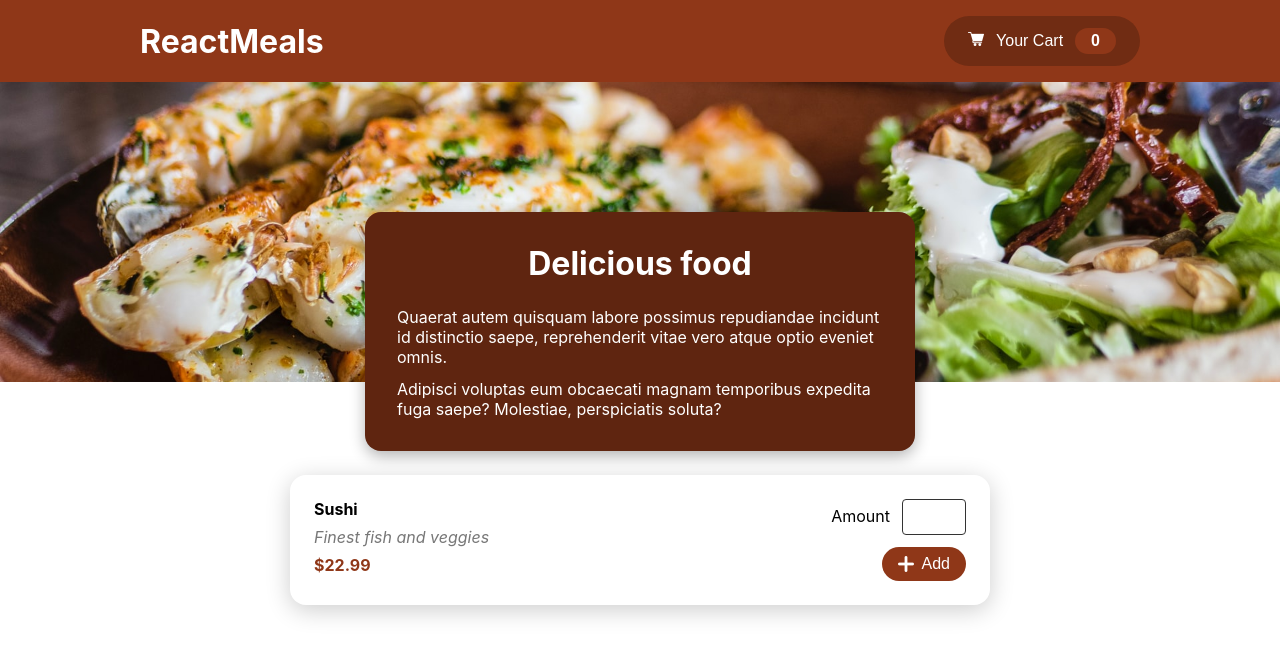
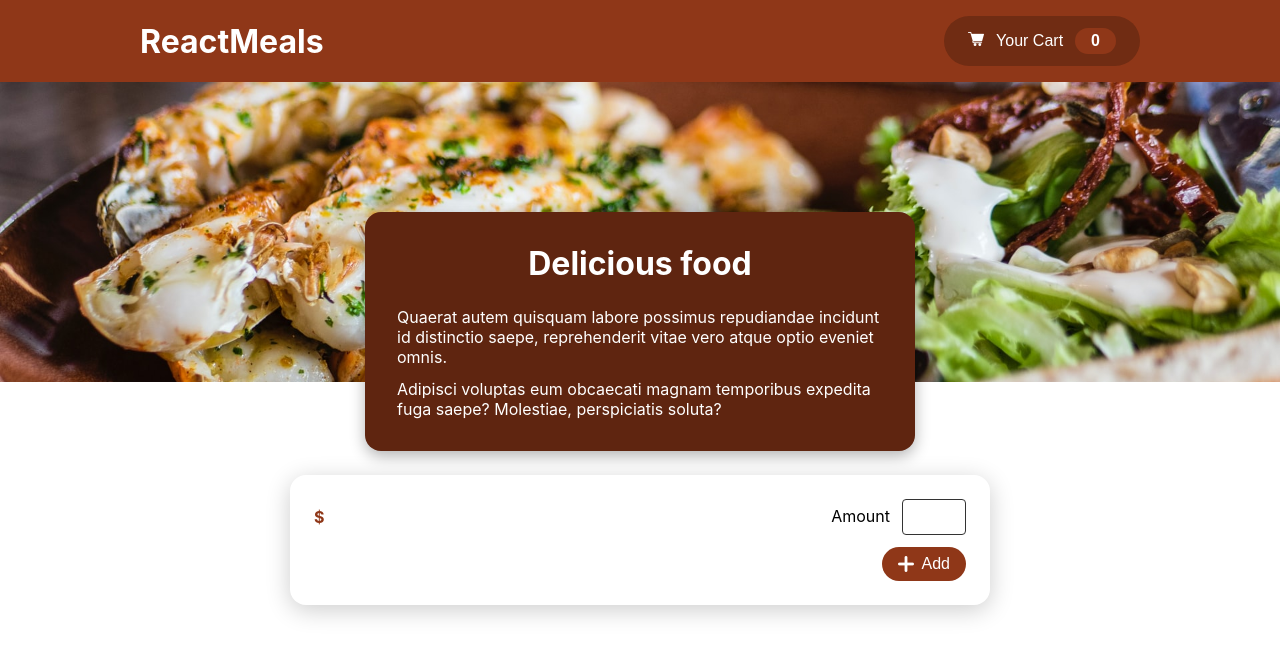
Before and after one commit to kepler003/food-order-app, a React (Create React App) app: page / in a window 1280 px wide. Shown: the top 656 px of the page. Built offline with nearby package versions, Linux system fonts and the light colour scheme.

Commit message:
Add separation & data rendering

```diff
--- a/src/components/MenuRow/MenuRow.js
+++ b/src/components/MenuRow/MenuRow.js
@@ -3,18 +3,18 @@ import Button from '../../UI/Button/Button';
 import Icon from '../../UI/Icon/Icon';
 import cls from './MenuRow.module.css';
 
-const MenuRow = () => {
+const MenuRow = ({ name, description, price, separation }) => {
   return (
-    <div className={cls.row}>
+    <div className={[cls.row, separation ? cls.separation : ''].join(' ')}>
       <div>
         <p>
-          <b>Sushi</b>
+          <b>{name}</b>
         </p>
         <p className={cls.description}>
-          <i>Finest fish and veggies</i>
+          <i>{description}</i>
         </p>
         <p className={cls.price}>
-          <b>$22.99</b>
+          <b>${price}</b>
         </p>
       </div>
       <div className={cls.addBox}>
--- a/src/components/MenuRow/MenuRow.module.css
+++ b/src/components/MenuRow/MenuRow.module.css
@@ -2,6 +2,12 @@
   display: flex;
   flex-flow: row nowrap;
   justify-content: space-between;
+}
+
+.row.separation {
+  margin-top: 2.4rem;
+  padding-top: 2.4rem;
+  border-top: 1px solid hsla(0, 0%, 0%, 0.15);
 }
 
 .price {
```
